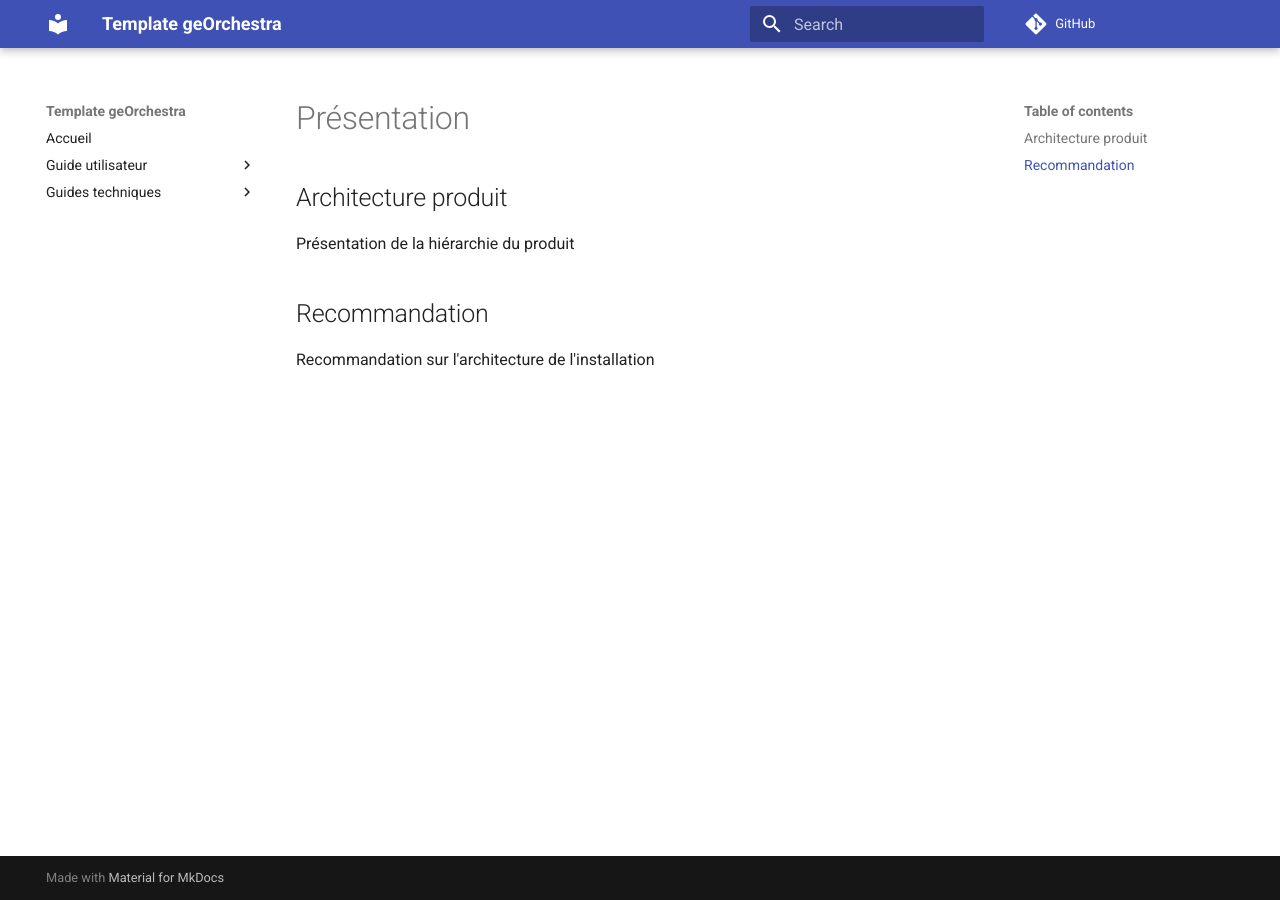
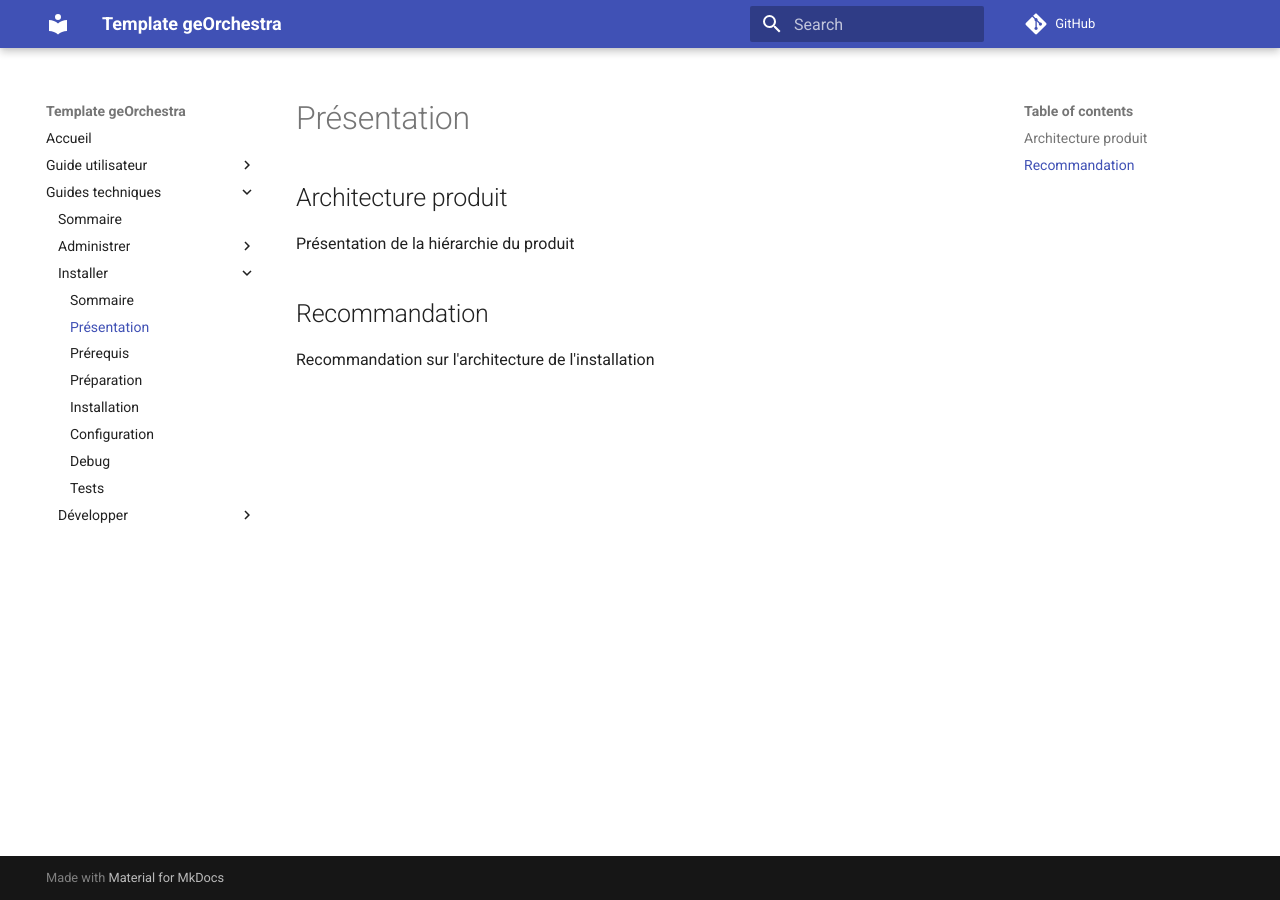
Before and after one commit to georchestra/georchestra_documentation, an MkDocs documentation site: the page built from docs/guides_techniques/installer/00_presentation.md, in a window 1280 px wide. Built offline with MkDocs 1.6.1 and Material for MkDocs 9.7.7, drawn with Linux system fonts in a browser that asks for light colours; comment, search, counter and statistics services are not loaded; some of the changed lines change nothing that is shown.

Commit message:
updating the yml for installer

```diff
--- a/mkdocs.yml
+++ b/mkdocs.yml
@@ -30,7 +30,13 @@ nav:
             - guides_techniques/administrer/une_page.md
         - Installer:
             - guides_techniques/installer/index.md
-            - guides_techniques/installer/une_page.md
+            - guides_techniques/installer/00_presentation.md
+            - guides_techniques/installer/01_prerequis.md
+            - guides_techniques/installer/02_preparation.md
+            - guides_techniques/installer/03_installation.md
+            - guides_techniques/installer/04_configuration.md
+            - guides_techniques/installer/05_debug.md
+            - guides_techniques/installer/06_tests.md
         - Développer:
             - guides_techniques/developper/index.md
             - guides_techniques/developper/une_page.md
```
